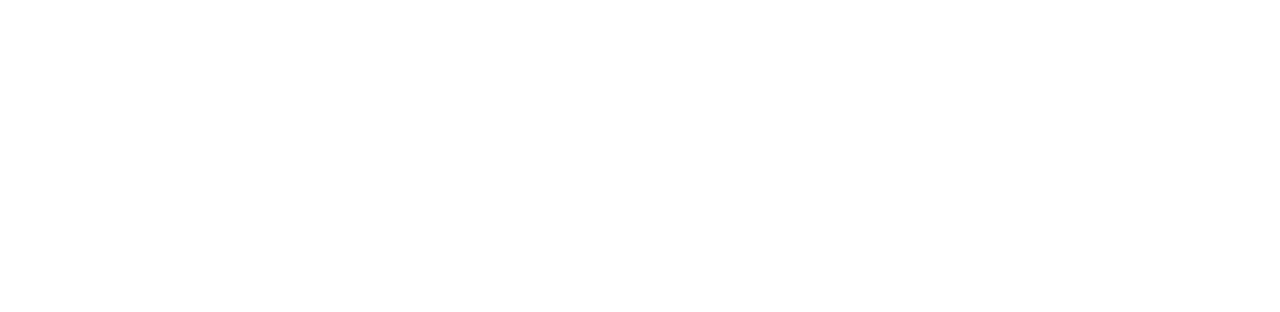
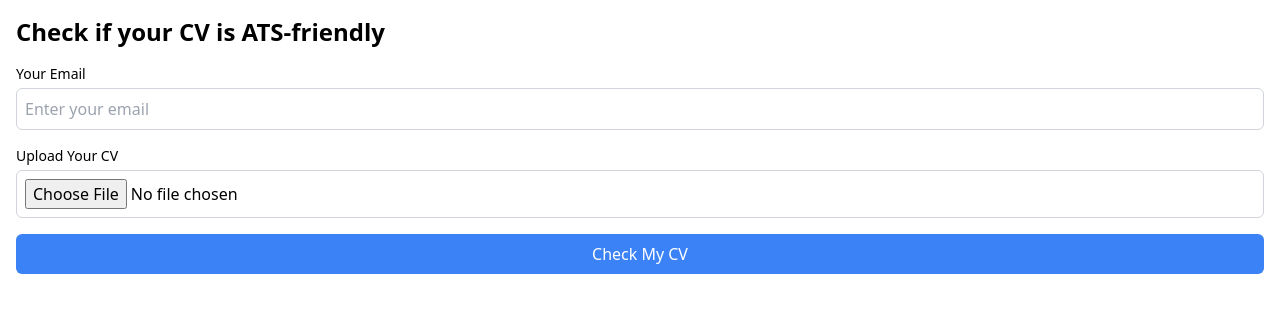
Before and after one commit to Anyona-00/SaccoStream-Front-end, a React (Vite) app: page /ats in a window 1280 px wide. Before the commit this address had no page. Shown: the top 312 px of the page. Built offline with nearby package versions, Linux system fonts and the light colour scheme.

Commit message:
testing new feature

```diff
--- a/src/App.jsx
+++ b/src/App.jsx
@@ -12,6 +12,7 @@
 import Homepage from "./pages/Homepage/Homepage";
 
 import WelcomePage from "./pages/WelcomePage";
+import ATS from "./pages/ATS";
 import ComingSoonPage from "./pages/Coming Soon";
 import DepositFundsPage from "./pages/Transactionpages/DepositFundsPage";
 import WithdrawFundsPage from "./pages/Transactionpages/WithdrawFundsPage";
@@ -37,6 +38,7 @@
         <Route path="/forgot-password" element={<ForgotPasswordPage />} />
         <Route path="/reset-password" element={<PasswordResetPage />} />
         <Route path="/welcome" element={<WelcomePage />} />
+        <Route path="/ats" element={<ATS />} />
         <Route path="/homepage" element={<Homepage />} />
         <Route path="/comingsoon" element={<ComingSoonPage />} />
         <Route path="/deposit" element={<DepositFundsPage />} />
--- a/src/components/HomeComponents/NavColumn.jsx
+++ b/src/components/HomeComponents/NavColumn.jsx
@@ -1,15 +1,14 @@
-import React, { useState } from 'react';
-import { Link } from 'react-router-dom';
-import HomeIcon from '../../Assets/Homepage/HomeIcon.svg';
-import WalletIcon from '../../Assets/Homepage/WalletIcon.svg';
-import SavingsIcon from '../../Assets/Homepage/SavingsIcon.svg';
-import BorrowingIcon from '../../Assets/Homepage/BorrowingIcon.svg';
-import GuarantorIcon from '../../Assets/Homepage/GuarantorIcon.svg';
-import HelpIcon from '../../Assets/Homepage/HelpIcon.svg';
-import SettingsIcon from '../../Assets/Homepage/SettingsIcon.svg';
-import MessageIcon from '../../Assets/Homepage/MessageIcon.svg';
-import MenuIcon from '../../Assets/Homepage/MenuIcon.svg';
-
+import { useState } from "react";
+import { Link } from "react-router-dom";
+import HomeIcon from "../../Assets/Homepage/HomeIcon.svg";
+import WalletIcon from "../../Assets/Homepage/WalletIcon.svg";
+import SavingsIcon from "../../Assets/Homepage/SavingsIcon.svg";
+import BorrowingIcon from "../../Assets/Homepage/BorrowingIcon.svg";
+import GuarantorIcon from "../../Assets/Homepage/GuarantorIcon.svg";
+import HelpIcon from "../../Assets/Homepage/HelpIcon.svg";
+import SettingsIcon from "../../Assets/Homepage/SettingsIcon.svg";
+import MessageIcon from "../../Assets/Homepage/MessageIcon.svg";
+import MenuIcon from "../../Assets/Homepage/MenuIcon.svg";
 
 const NavColumn = () => {
   const [isExpanded, setIsExpanded] = useState(false);
@@ -50,12 +49,20 @@
           <div className="flex flex-col gap-6 justify-center items-center">
             <div className="flex flex-col justify-center">
               <Link to="/loansdashboard">
-                                <img src={BorrowingIcon} alt="Borrowing" className="h-8 w-8 mb-1" />
+                <img
+                  src={BorrowingIcon}
+                  alt="Borrowing"
+                  className="h-8 w-8 mb-1"
+                />
               </Link>
             </div>
             <div className="flex flex-col justify-center">
               <Link to="/guarantordashboard">
-                                <img src={GuarantorIcon} alt="Guarantors" className="h-8 w-8 mb-1" />
+                <img
+                  src={GuarantorIcon}
+                  alt="Guarantors"
+                  className="h-8 w-8 mb-1"
+                />
               </Link>
             </div>
             <div className="flex flex-col justify-center">
@@ -64,8 +71,12 @@
               </Link>
             </div>
             <div className="flex flex-col justify-center">
-                            <Link to="/comingsoon">
-                                <img src={SettingsIcon} alt="Settings" className="h-8 w-8 mb-1" />
+              <Link to="/ats">
+                <img
+                  src={SettingsIcon}
+                  alt="Settings"
+                  className="h-8 w-8 mb-1"
+                />
               </Link>
             </div>
           </div>
@@ -83,12 +94,20 @@
         <div className="flex flex-col gap-6 justify-center items-center">
           <div className="flex flex-col justify-center">
             <Link to="/loansdashboard">
-                            <img src={BorrowingIcon} alt="Borrowing" className="h-8 w-8 mb-1" />
+              <img
+                src={BorrowingIcon}
+                alt="Borrowing"
+                className="h-8 w-8 mb-1"
+              />
             </Link>
           </div>
           <div className="flex flex-col justify-center">
             <Link to="/guarantordashboard">
-                            <img src={GuarantorIcon} alt="Guarantors" className="h-8 w-8 mb-1" />
+              <img
+                src={GuarantorIcon}
+                alt="Guarantors"
+                className="h-8 w-8 mb-1"
+              />
             </Link>
           </div>
           <div className="flex flex-col justify-center">
@@ -97,7 +116,7 @@
             </Link>
           </div>
           <div className="flex flex-col justify-center">
-                        <Link to="/comingsoon">
+            <Link to="/ats">
               <img src={SettingsIcon} alt="Settings" className="h-8 w-8 mb-1" />
             </Link>
           </div>
--- /dev/null
+++ b/src/pages/ATS.jsx
@@ -0,0 +1,114 @@
+import { useState } from "react";
+
+const CheckATSForm = () => {
+  const [email, setEmail] = useState("");
+  const [cvFile, setCvFile] = useState(null);
+  const [loading, setLoading] = useState(false);
+  const [responseMessage, setResponseMessage] = useState("");
+
+  // Handle file input change
+  const handleFileChange = (event) => {
+    setCvFile(event.target.files[0]);
+  };
+
+  // Handle email input change
+  const handleEmailChange = (event) => {
+    setEmail(event.target.value);
+  };
+
+  // Handle form submission
+  const handleSubmit = async (event) => {
+    event.preventDefault();
+
+    if (!email || !cvFile) {
+      setResponseMessage("Please provide both email and CV file.");
+      return;
+    }
+
+    setLoading(true);
+    setResponseMessage("");
+
+    const formData = new FormData();
+    formData.append("email", email);
+    formData.append("cv", cvFile);
+
+    try {
+      // Replace with your n8n webhook URL
+      const webhookUrl =
+        "https://anyona.app.n8n.cloud/webhook-test/5a2624e7-33c7-4b96-b025-2526f0423c05";
+      const response = await fetch(webhookUrl, {
+        method: "POST",
+        body: formData,
+      });
+
+      const result = await response.json();
+
+      // Handle response from the webhook (ATS feedback)
+      if (result.success) {
+        setResponseMessage(
+          "Your CV is being analyzed. You will receive an email with the results soon."
+        );
+      } else {
+        setResponseMessage(
+          "There was an error processing your CV. Please try again."
+        );
+      }
+    } catch (error) {
+      console.error("Error:", error);
+      setResponseMessage("An error occurred. Please try again later.");
+    } finally {
+      setLoading(false);
+    }
+  };
+
+  return (
+    <div className="container mx-auto p-4">
+      <h2 className="text-2xl font-semibold mb-4">
+        Check if your CV is ATS-friendly
+      </h2>
+      <form onSubmit={handleSubmit} className="space-y-4">
+        <div>
+          <label htmlFor="email" className="block text-sm font-medium">
+            Your Email
+          </label>
+          <input
+            type="email"
+            id="email"
+            value={email}
+            onChange={handleEmailChange}
+            required
+            className="mt-1 p-2 w-full border border-gray-300 rounded-md"
+            placeholder="Enter your email"
+          />
+        </div>
+
+        <div>
+          <label htmlFor="cv" className="block text-sm font-medium">
+            Upload Your CV
+          </label>
+          <input
+            type="file"
+            id="cv"
+            onChange={handleFileChange}
+            required
+            className="mt-1 p-2 w-full border border-gray-300 rounded-md"
+          />
+        </div>
+
+        <button
+          type="submit"
+          disabled={loading}
+          className="w-full bg-blue-500 text-white py-2 rounded-md hover:bg-blue-600"
+        >
+          {loading ? "Analyzing..." : "Check My CV"}
+        </button>
+      </form>
+
+      {responseMessage && (
+        <p className="mt-4 text-center text-lg">{responseMessage}</p>
+      )}
+    </div>
+  );
+};
+
+export default CheckATSForm;
```
Lines whose indentation alone changed are shown as unchanged.
